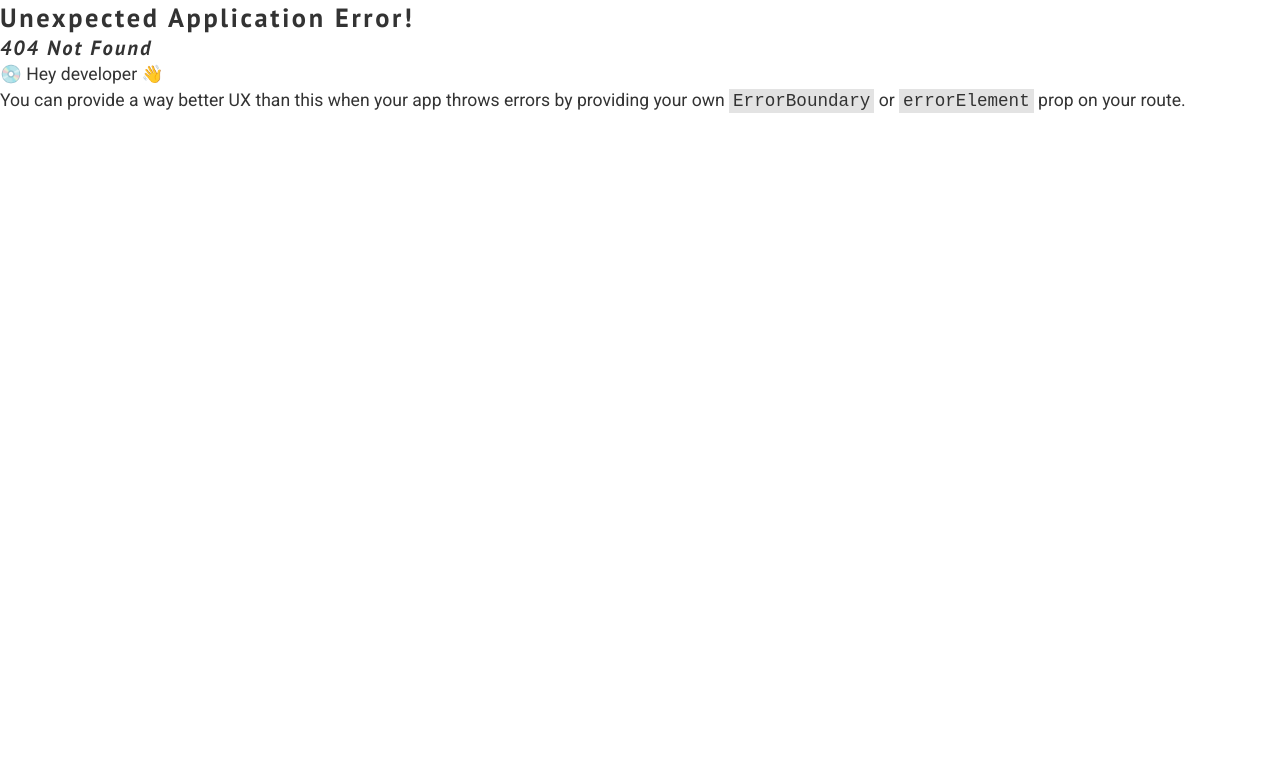
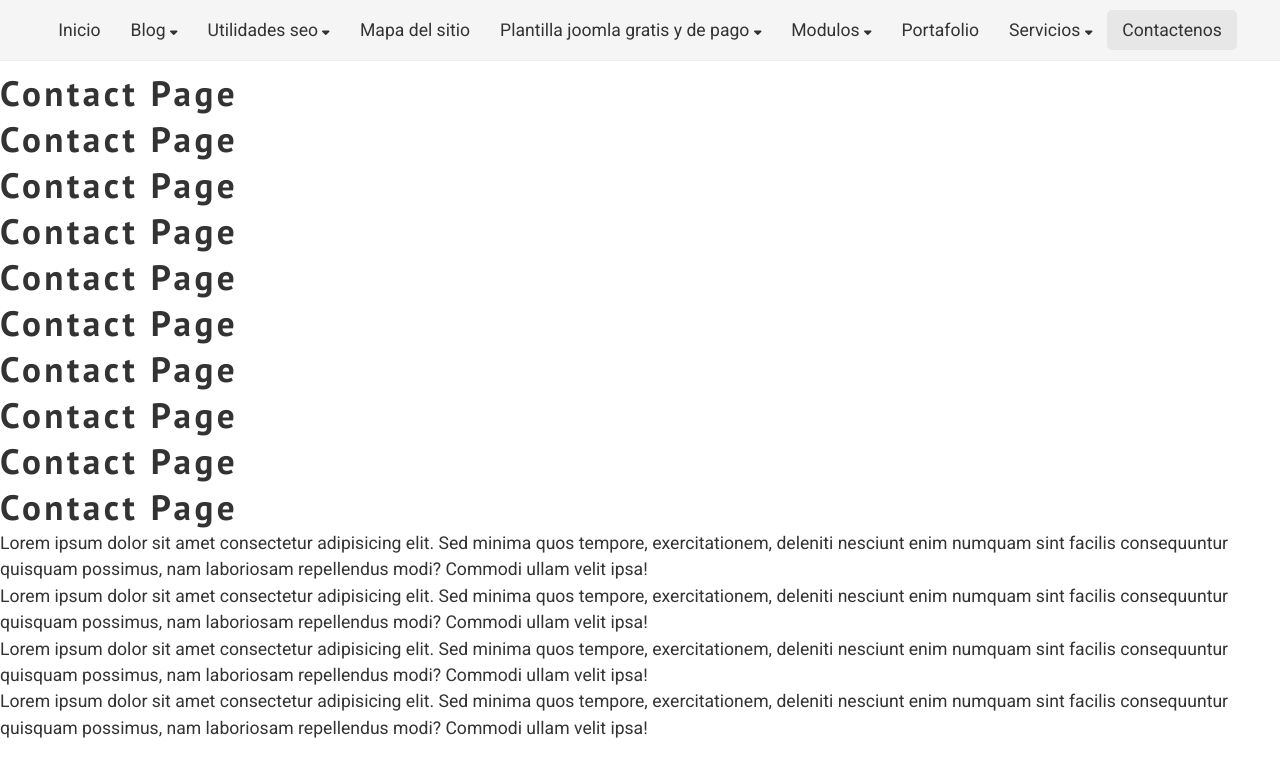
Before and after one commit to kingsleyAwoke/tuconsultorase, a React (Vite) app: page /contact in a window 1280 px wide. Before the commit this address had no page. Shown: the top 776 px of the page. Built offline with nearby package versions, Linux system fonts and the light colour scheme.

Commit message:
Created Not found page, and made somes changes

```diff
--- a/src/App.jsx
+++ b/src/App.jsx
@@ -1,12 +1,16 @@
 import { Route, createBrowserRouter, createRoutesFromElements, RouterProvider } from 'react-router-dom'
 import MainLayout from './Layouts/MainLayout'
-import Homepage from './Pages/homepage'
+import Homepage from './Pages/homepage';
+import  Contact from './Pages/Contact';
+import NotFoundPage from './Pages/NotFoundPage';
 
 
 const router = createBrowserRouter(
   createRoutesFromElements(
     <Route path='/' element={<MainLayout />}>
       <Route index element={<Homepage />} />
+      <Route path='/contact' element={<Contact />} />
+      <Route path='*' element={<NotFoundPage />} />
     </Route>
   )
 )
--- a/src/Layouts/MainLayout.jsx
+++ b/src/Layouts/MainLayout.jsx
@@ -1,7 +1,6 @@
 import React from 'react';
 import { Outlet } from 'react-router-dom';
 import Header from '../components/Header';
-import Hero from '../components/Hero';
 
 
 const MainLayout = () => {
--- /dev/null
+++ b/src/Pages/Contact.jsx
@@ -0,0 +1,24 @@
+import React from 'react'
+
+const Contact = () => {
+  return (
+    <div className='padding-top'>
+      <h1>Contact Page</h1>
+      <h1>Contact Page</h1>
+      <h1>Contact Page</h1>
+      <h1>Contact Page</h1>
+      <h1>Contact Page</h1>
+      <h1>Contact Page</h1>
+      <h1>Contact Page</h1>
+      <h1>Contact Page</h1>
+      <h1>Contact Page</h1>
+      <h1>Contact Page</h1>
+      <p>Lorem ipsum dolor sit amet consectetur adipisicing elit. Sed minima quos tempore, exercitationem, deleniti nesciunt enim numquam sint facilis consequuntur quisquam possimus, nam laboriosam repellendus modi? Commodi ullam velit ipsa!</p>
+      <p>Lorem ipsum dolor sit amet consectetur adipisicing elit. Sed minima quos tempore, exercitationem, deleniti nesciunt enim numquam sint facilis consequuntur quisquam possimus, nam laboriosam repellendus modi? Commodi ullam velit ipsa!</p>
+      <p>Lorem ipsum dolor sit amet consectetur adipisicing elit. Sed minima quos tempore, exercitationem, deleniti nesciunt enim numquam sint facilis consequuntur quisquam possimus, nam laboriosam repellendus modi? Commodi ullam velit ipsa!</p>
+      <p>Lorem ipsum dolor sit amet consectetur adipisicing elit. Sed minima quos tempore, exercitationem, deleniti nesciunt enim numquam sint facilis consequuntur quisquam possimus, nam laboriosam repellendus modi? Commodi ullam velit ipsa!</p>
+    </div>
+  )
+}
+
+export default Contact
--- /dev/null
+++ b/src/Pages/NotFoundPage.jsx
@@ -0,0 +1,19 @@
+import { Link } from 'react-router-dom'
+import React from 'react';
+import { FontAwesomeIcon } from '@fortawesome/react-fontawesome';
+import { faExclamationTriangle } from '@fortawesome/free-solid-svg-icons';
+
+const NotFoundPage = () => {
+  return (
+    <section>
+
+        <faExclamationTriangle />
+      <h1>404 Not Found</h1>
+      <p>This Page does not exist</p>
+
+      <Link to='/'>Go back to home page</Link>
+    </section>
+  );
+}
+
+export default NotFoundPage
--- a/src/Pages/homepage.jsx
+++ b/src/Pages/homepage.jsx
@@ -1,10 +1,10 @@
 import React from 'react';
-import HeroSection from '../components/Hero';
+import Hero from '../components/Hero';
 
 const homepage = () => {
   return (
     <>
-        <HeroSection />
+        <Hero />
     </>
   )
 }
--- a/src/components/Header.jsx
+++ b/src/components/Header.jsx
@@ -1,7 +1,8 @@
 import React from 'react'
+import { NavLink } from 'react-router-dom';
 import { FontAwesomeIcon } from '@fortawesome/react-fontawesome';
 import { faCaretDown } from '@fortawesome/free-solid-svg-icons';
-import styled from 'styled-components'
+import styled from 'styled-components';
 
 const StyledIcon = styled(FontAwesomeIcon)
 `color: #333;
@@ -9,79 +10,81 @@ font-size: 12px;
 `
 
 const Header = () => {
+
+  const linkClass = ({ isActive }) => isActive ? 'active-link' : 'inactive-link';
   return (
     <header>
       <nav>
         <ul>
-          <li><a href="#" className='nav-link' id='active'>Inicio</a></li>
+          <li><NavLink to="/" className={linkClass}>Inicio</NavLink></li>
 
           <li className='dropdown'>
-            <a href="#" className='nav-link'>Blog <StyledIcon icon={faCaretDown} /></a>
+            <NavLink to="/blog" className={linkClass}>Blog <StyledIcon icon={faCaretDown} /></NavLink>
             <ul  className='dropdown-menu'>
-              <li><a href="#" className='nav-link'>SEO</a></li>
-              <li><a href="#" className='nav-link'>Joomla</a></li>
-              <li><a href="#" className='nav-link'>e-Commerce</a></li>
-              <li><a href="#" className='nav-link'>Seguridad</a></li>
-              <li><a href="#" className='nav-link'>Diseon</a></li>
+              <li><NavLink to="/blog/seo" className={linkClass}>SEO</NavLink></li>
+              <li><NavLink to="/blog/joomla" className={linkClass}>Joomla</NavLink></li>
+              <li><NavLink to="/blog/e-commerce" className={linkClass}>e-Commerce</NavLink></li>
+              <li><NavLink to="/blog/seguridad" className={linkClass}>Seguridad</NavLink></li>
+              <li><NavLink to="/blog/diseon" className={linkClass}>Diseon</NavLink></li>
             </ul>
           </li>
 
           <li className='dropdown'>
-              <a href="#" className='nav-link'>Utilidades seo <StyledIcon icon={faCaretDown} /> </a>
+              <NavLink to="/utilidades" className={linkClass}>Utilidades seo <StyledIcon icon={faCaretDown} /></NavLink>
             <ul className='dropdown-menu'>
-              <li><a href="#" className='nav-link'>seo imagen</a></li>
-              <li><a href="#" className='nav-link'>herramienta if-Modified</a></li>
-              <li><a href="#" className='nav-link'>Compirobar redireccion</a></li>
-              <li><a href="#" className='nav-link'>Analisis de pagina web</a></li>
+              <li><NavLink to="/utilidades/seo-imagen" className={linkClass}>seo imagen</NavLink></li>
+              <li><NavLink to="/utilidades/herramienta" className={linkClass}>herramienta if-Modified</NavLink></li>
+              <li><NavLink to="/utilidades/compirobar" className={linkClass}>Compirobar redireccion</NavLink></li>
+              <li><NavLink to="/utilidades/analisis" className={linkClass}>Analisis de pagina web</NavLink></li>
               </ul>
           </li>
 
-          <li><a href="#" className='nav-link'>Maoa del sitio</a></li>
+          <li><NavLink to="/maoa-del-sitio" className={linkClass}>Mapa del sitio</NavLink></li>
 
           <li className='dropdown'>
-            <a href="#" className='nav-link'>Plantilla joomla gratis y de pago <StyledIcon icon={faCaretDown} />  </a>
+            <NavLink to="/plantilla" className={linkClass}>Plantilla joomla gratis y de pago <StyledIcon icon={faCaretDown} /></NavLink>
             <ul className='dropdown-menu'>
-              <li><a href="#" className='nav-link'>Plantillas Joomla gratis</a></li>
-              <li><a href="#" className='nav-link'>Demo plantilla Atomical</a></li>
+              <li><NavLink to="/plantilla/plantillas-joomla" className={linkClass}>Plantillas Joomla gratis</NavLink></li>
+              <li><NavLink to="/plantilla/demo-plantilla" className={linkClass}>Demo planNavtilla Atomical</NavLink></li>
             </ul>
           </li>
 
           <li className='dropdown'>
-            <a href="#" className='nav-link'>Modulos <StyledIcon icon={faCaretDown} />  </a>
+            <NavLink to="/modulos" className={linkClass}>Modulos <StyledIcon icon={faCaretDown} /> </NavLink>
               <ul className='dropdown-menu'>
-                <li><a href="#" className='nav-link'>Jumbotron</a></li>
-                <li><a href="#" className='nav-link'>Deno Modulo Jumbotron</a></li>
-                <li><a href="#" className='nav-link'>Bloque</a></li>
-                <li><a href="#" className='nav-link'>Demo Modulo Bloque</a></li>
+                <li><NavLink to="/modulos/jumbotron" className={linkClass}>Jumbotron</NavLink></li>
+                <li><NavLink to="/modulos/deno-modulo" className={linkClass}>Deno Modulo Jumbotron</NavLink></li>
+                <li><NavLink to="/modulos/bloque" className={linkClass}>Bloque</NavLink></li>
+                <li><NavLink to="/modulos/demo-modulo-bloque" className={linkClass}>Demo Modulo Bloque</NavLink></li>
               </ul>
           </li>
 
-          <li><a href="#" className='nav-link'>Portafolio</a></li>
+          <li><NavLink to="/portafolio" className={linkClass}>Portafolio</NavLink></li>
 
           <li className='dropdown'>
-            <a href="#" className='nav-link'>Servicios <StyledIcon icon={faCaretDown} />  </a>
+            <NavLink to="/servicios" className={linkClass}>Servicios <StyledIcon icon={faCaretDown} />  </NavLink>
             <ul className='dropdown-menu'>
-              <li><a href="#" className='nav-link'>Diseno de Pagainas web</a></li>
-              <li><a href="#" className='nav-link'>Acelerar Joomla!</a></li>
-              <li><a href="#" className='nav-link'>Alta en buscadores</a></li>
-              <li><a href="#" className='nav-link'>Alta en Directories</a></li>
-              <li><a href="#" className='nav-link'>Auditoria de Seguridad joomla!</a></li>
-              <li><a href="#" className='nav-link'>Cursos joomla!</a></li>
-              <li><a href="#" className='nav-link'>Eliminacion de malware</a></li>
-              <li><a href="#" className='nav-link'>Hosting joomla</a></li>
-              <li><a href="#" className='nav-link'>Mejoras de software</a></li>
-              <li><a href="#" className='nav-link'>Tiendas  online</a></li>
-              <li><a href="#" className='nav-link'>Optimizacion Para Motores de busaueda</a></li>
-              <li><a href="#" className='nav-link'>Publicidad pago por Clic</a></li>
-              <li><a href="#" className='nav-link'>Soporte Joomla</a></li>
-              <li><a href="#" className='nav-link'>Programadores PHP</a></li>
-              <li><a href="#" className='nav-link'>Redaccion de Contenido</a></li>
-              <li><a href="#" className='nav-link'>Consultoria seo</a></li>
-              <li><a href="#" className='nav-link'>Limpieze Sitio hackeado</a></li>
+              <li><NavLink to="/servicios/diseno-de-pagainas-web" className={linkClass}>Diseno de Pagainas web</NavLink></li>
+              <li><NavLink to="/servicios/acelerar-joomla" className={linkClass}>Acelerar Joomla!</NavLink></li>
+              <li><NavLink to="/servicios/alta-en-buscadores" className={linkClass}>Alta en buscadores</NavLink></li>
+              <li><NavLink to="/servicios/alta-en-directories" className={linkClass}>Alta en Directories</NavLink></li>
+              <li><NavLink to="/servicios/auditoria-de-seguridad-joomla" className={linkClass}>Auditoria de Seguridad joomla!</NavLink></li>
+              <li><NavLink to="/servicios/cursos-joomla" className={linkClass}>Cursos joomla!</NavLink></li>
+              <li><NavLink to="/servicios/eliminacion-de-malware" className={linkClass}>Eliminacion de malware</NavLink></li>
+              <li><NavLink to="/servicios/hosting-joomla" className={linkClass}>Hosting joomla</NavLink></li>
+              <li><NavLink to="/servicios/mejoras-de-software" className={linkClass}>Mejoras de software</NavLink></li>
+              <li><NavLink to="/servicios/tiendas-online" className={linkClass}>Tiendas  online</NavLink></li>
+              <li><NavLink to="/servicios/optimizacion-para-motores" className={linkClass}>Optimizacion Para Motores de busaueda</NavLink></li>
+              <li><NavLink to="/servicios/publicidad-pago" className={linkClass}>Publicidad pago por Clic</NavLink></li>
+              <li><NavLink to="/servicios/soporte-joolmla" className={linkClass}>Soporte Joomla</NavLink></li>
+              <li><NavLink to="/servicios/programadores-PHP" className={linkClass}>Programadores PHP</NavLink></li>
+              <li><NavLink to="/servicios/redaccion-de-contenido" className={linkClass}>Redaccion de Contenido</NavLink></li>
+              <li><NavLink to="/servicios/consultoria-seo" className={linkClass}>Consultoria seo</NavLink></li>
+              <li><NavLink to="/servicios/limpieze-sitio-hackeado" className={linkClass}>Limpieze Sitio hackeado</NavLink></li>
             </ul>
           </li>
 
-          <li><a href="#" className='nav-link'>Contactenos</a></li>
+          <li><NavLink to="/contact" className={linkClass}>Contactenos</NavLink></li>
 
         </ul>
       </nav>
--- a/src/components/Hero.jsx
+++ b/src/components/Hero.jsx
@@ -1,29 +1,22 @@
 import React from 'react';
-// import HeroBanner from '../assets/images/Jumbotron';
+import { Link } from 'react-router-dom';
 
 const Hero = () => {
   return (
     <section className='hero'>
       <div className="container">
         <div className="hero-content">
-          <div className="hero-banner">
+          <h1>Diseño Paginas Web SEO Acelerar Plantillas Joomla &ndash; Consultoria SEO</h1>
+          <div>
+            <p>Somos expertos en diseño de sitios web, seo, desarrollo de plantillas joomla, acelerar sitios joomla, seguridad web y formación joomla!.</p>
+          </div>
+        </div>
+
+        <div className="hero-banner">
             <figure>
-              <img src='..\public\images\jumbotron5.png' alt="Hero Banner" width='1024' height='390' />
+              <img src='images\jumbotron5.png' alt="Hero Banner" width='1024' height='390' />
             </figure>
           </div>
-
-          <p>Lorem, ipsum dolor sit amet consectetur adipisicing elit. Quasi ducimus officiis tempora, nam odit cum vero at corporis modi obcaecati dolor accusamus mollitia ipsam a autem ullam distinctio tempore earum?</p>
-
-          <p>Lorem ipsum dolor sit amet consectetur adipisicing elit. Dolore velit eum adipisci minus qui ipsam aliquam facilis, officia alias deserunt eveniet fugiat voluptas possimus, necessitatibus, distinctio tempora error veniam in.</p>
-          <p>Lorem ipsum dolor sit amet consectetur adipisicing elit. Dolore velit eum adipisci minus qui ipsam aliquam facilis, officia alias deserunt eveniet fugiat voluptas possimus, necessitatibus, distinctio tempora error veniam in.</p>
-          <p>Lorem ipsum dolor sit amet consectetur adipisicing elit. Dolore velit eum adipisci minus qui ipsam aliquam facilis, officia alias deserunt eveniet fugiat voluptas possimus, necessitatibus, distinctio tempora error veniam in.</p>
-
-          <p>Lorem ipsum dolor, sit amet consectetur adipisicing elit. Dicta quaerat eum odit, esse dolores vel ab animi magnam sed dolorum reiciendis quasi sit fugiat expedita culpa provident iure voluptate. Laudantium.</p>
-          <p>Lorem ipsum dolor, sit amet consectetur adipisicing elit. Dicta quaerat eum odit, esse dolores vel ab animi magnam sed dolorum reiciendis quasi sit fugiat expedita culpa provident iure voluptate. Laudantium.</p>
-          <p>Lorem ipsum dolor, sit amet consectetur adipisicing elit. Dicta quaerat eum odit, esse dolores vel ab animi magnam sed dolorum reiciendis quasi sit fugiat expedita culpa provident iure voluptate. Laudantium.</p>
-          <p>Lorem ipsum dolor, sit amet consectetur adipisicing elit. Dicta quaerat eum odit, esse dolores vel ab animi magnam sed dolorum reiciendis quasi sit fugiat expedita culpa provident iure voluptate. Laudantium.</p>
-        </div>
-
       </div>
     </section>
   )
--- a/src/index.css
+++ b/src/index.css
@@ -65,6 +65,7 @@ input, textarea, button {
     --DANGER-HOVER: #843534;
     --BLACK: #000;
     --WHITE: #fff;
+    --NAV-HOVER: #e7e7e7;
 
 
     /* || BORDERS */
@@ -73,7 +74,7 @@ input, textarea, button {
     /* || STANDARD PADDING */
     --PADDING-T-B: 0.25em;
     --PADDING-SIDE: 2.5%;
-    /* --SECTION-PADDING: 5px; */
+    --SECTION-PADDING: 20px;
 
     /* || STANDARD MARGIN */
     --MARGIN: clamp(1em, 2.5vh, 1.5em)0;
@@ -92,6 +93,9 @@ input, textarea, button {
     text-align: center;
 }
 
+.padding-top {
+    padding-block-start: calc(var(--SECTION-PADDING) + 50px);
+}
 /* || GENERAL STYLES */
 
 html {
@@ -117,13 +121,9 @@ p {
 }
 
 a:any-link {
-    color: var(--LINK-COLOR);
     text-decoration: none;
 }
 
-a:hover, a:focus-visible {
-    color: var(--LINK-HOVER);
-}
 
 li {
     list-style-type: none;
@@ -145,13 +145,8 @@ header.active {
     filter: drop-shadow(var(--SHADOW));
 }
 
-header .nav-link {
-    color: var(--FONT-COLOR);
-}
-
 /* NAV BAR */
 nav {
-    color: var(--FONT-COLOR);
     display: flex;
     justify-content: center;
 }
@@ -164,6 +159,11 @@ nav ul {
 nav li a {
     display: block;
     padding: 10px 15px;
+    color: var(--FONT-COLOR);
+}
+
+nav li a:hover, nav li a:focus-visible {
+    color: var(--BLACK);
 }
 
 .dropdown-menu {
@@ -172,7 +172,6 @@ nav li a {
     background-color: var(--BODY-BGCOLOR);
     min-width: 200px;
     z-index: 1;
-    box-shadow: 5px 10px 8px #888888;
 }
 
 .dropdown-menu li {
@@ -180,19 +179,33 @@ nav li a {
 }
 
 .dropdown-menu li a {
-    padding: 7px;
+    padding: 5px;
 }
 
 .dropdown-menu li a:hover {
-    background-color: #e6e6e6;
+    background-color: var(--NAV-HOVER);
 }
 
 nav li:hover > .dropdown-menu {
     display: block;
 }
 
-#active {
-    background-color: #e7e7e7;
+.active-link {
+    background-color: var(--NAV-HOVER);
+    border-radius: 5px;
+}
+
+.inactive-link {
+    background-color: none;
 }
 
 /* HERO */
+.hero-content {
+    position: absolute;
+    left: 0;
+    top: 0;
+}
+
+.hero-banner {
+    position: relative;
+}
```
